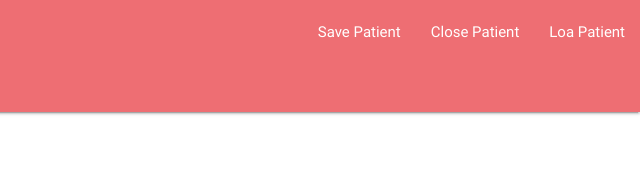
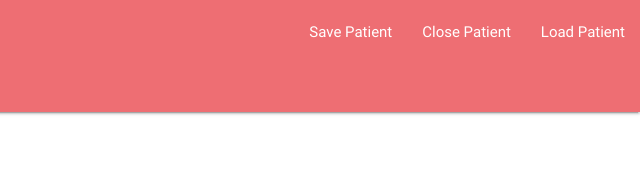
Before and after one commit to EHRaS/Frontend, a website: page public/index.html in a window 1280 px wide. Shown: the top 177 px of the page, 640-1280 px from the left. Drawn offline with nearby package versions, Linux system fonts and the light colour scheme.

Commit message:
Fix typo

```diff
--- a/public/index.html
+++ b/public/index.html
@@ -37,7 +37,7 @@
                 <ul id="nav-mobile" class="right hide-on-med-and-down">
                     <li><a href="#">Save Patient</a></li>
                     <li><a href="#">Close Patient</a></li>
-                    <li><a href="#">Loa Patient</a></li>
+                    <li><a href="#">Load Patient</a></li>
                 </ul>
                 <ul class="side-nav" id="mobile-demo">
                     <li><a href="#">Save Patient</a></li>
```
